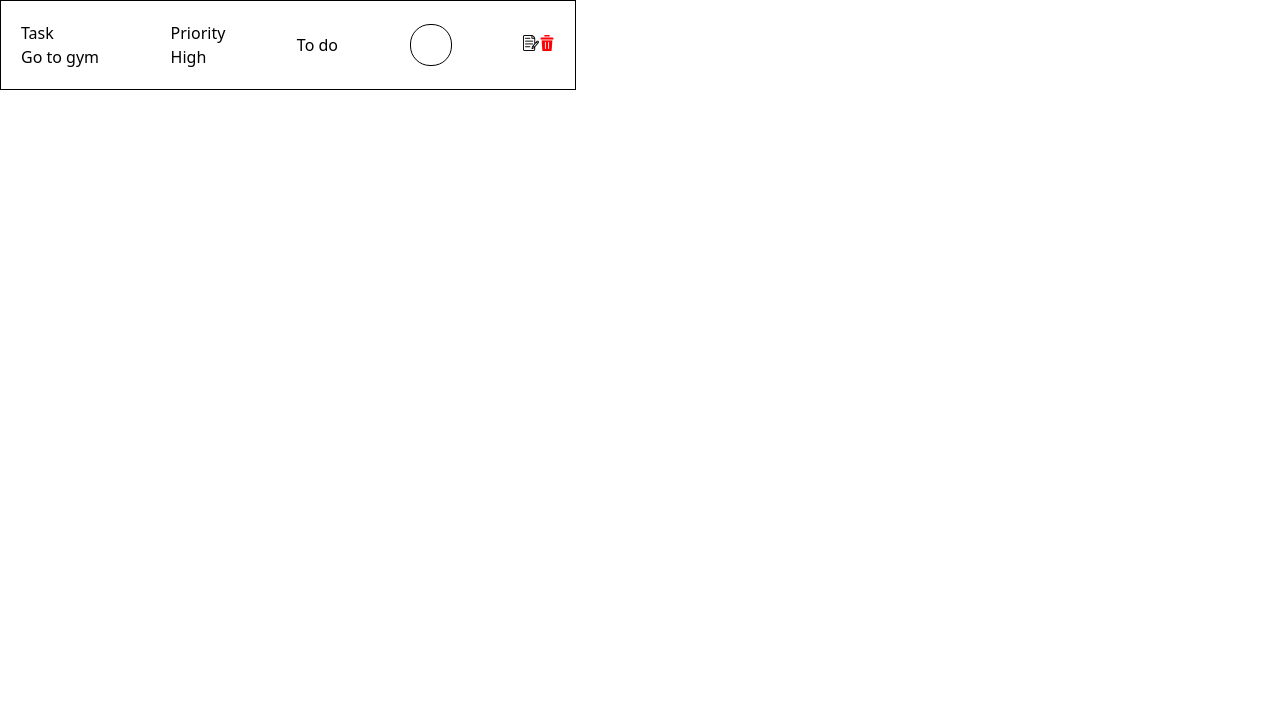
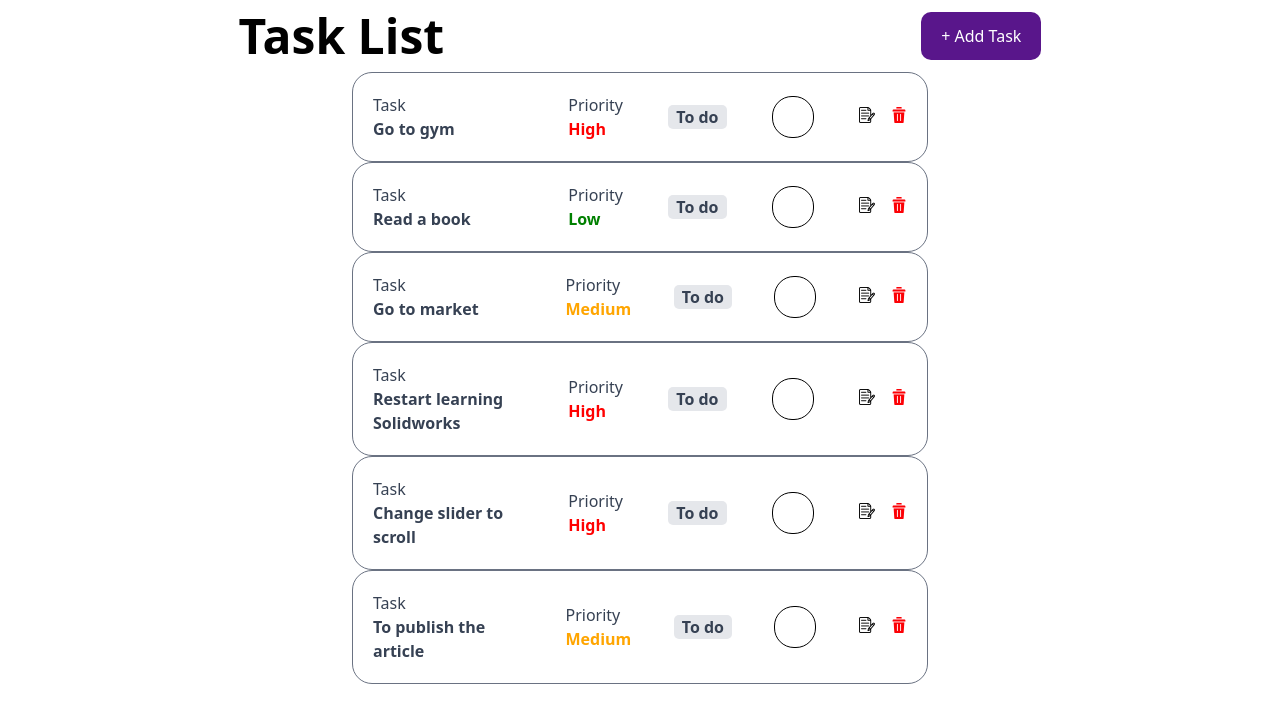
Before and after one commit to ArBa-dev-J/Task_list, a React (Vite) app: page / in a window 1280 px wide. Shown: the top 722 px of the page. Built offline with nearby package versions, Linux system fonts and the light colour scheme; data requests are answered from the project's data file.

Commit message:
add 'get' from json, add different colors based on prio

```diff
--- a/src/App.jsx
+++ b/src/App.jsx
@@ -1,9 +1,11 @@
-import Task
- from "./TaskList/Task";
+import Header from "./Header/Header";
+import TaskSection from "./TaskList/TaskSection";
+
 function App() {
   return (
     <>
-    <Task/>
+      <Header />
+      <TaskSection/>
     </>
   );
 }
--- /dev/null
+++ b/src/Header/Header.jsx
@@ -0,0 +1,12 @@
+function Header() {
+    return (
+        <header className="flex justify-around items-center">
+            <div><h1 className="font-bold text-[3rem]">Task List</h1></div>
+            <div>
+                <button type="button" className=" p-3 pr-5 pl-5 bg-purple-900 text-white rounded-[10px]">+ Add Task</button>
+            </div>
+        </header>
+    );
+}
+
+export default Header;
--- a/src/TaskList/Task.jsx
+++ b/src/TaskList/Task.jsx
@@ -1,27 +1,36 @@
-import deleteIcon from  "../assets/delete.png"
+import deleteIcon from "../assets/delete.png"
 import editIcon from "../assets/notes.png";
 
-function Task(){
+
+function Task({ skill, fetchData }) {
+
+      const getPriorityColor = () => {
+        if (skill.priority === "Low") return "green";
+        if (skill.priority === "Medium") return "orange";
+        if (skill.priority === "High") return "red";
+        return "gray";
+    };
+
     return (
         <>
-    <div className="flex justify-between items-center w-[45%] border p-5">
+            <div className="flex justify-between items-center w-[45%]  border border-gray-500 rounded-[20px] p-5">
                 <div>
-            <p>Task</p>
-            <p>Go to gym</p>
+                    <p className="text-gray-700">Task</p>
+                    <p className="font-bold text-gray-700 w-[150px]">{skill.title}</p>
                 </div>
                 <div>
-            <p>Priority</p>
-            <p>High</p>
+                    <p className="text-gray-700">Priority</p>
+                    <p style={{ color: getPriorityColor()}} className="font-bold">{skill.priority}</p>
                 </div>
                 <div>
-            <button type="button">To do</button>
+                    <button type="button" className="font-bold text-gray-700 bg-gray-200 rounded-[5px] pl-2 pr-2">To do</button>
                 </div>
                 <div>
-            <div className="border p-5 rounded-[20px]"/>
+                    <div className="border p-5 rounded-[20px]" />
                 </div>
                 <div>
-            <button className=""><img src={editIcon}/></button>
-            <button className=""><img src={deleteIcon}/></button>
+                    <button className="pr-4"><img src={editIcon} className="" /></button>
+                    <button><img src={deleteIcon} /></button>
                 </div>
             </div>
         </>
--- a/src/TaskList/TaskList.jsx
+++ b/src/TaskList/TaskList.jsx
@@ -1 +1,38 @@
-// import Task from "./Task";
+import Task from "./Task";
+import { useEffect, useState } from "react";
+
+function TaskList() {
+    const [skill, setSKill] = useState([]);
+    const [error, setError] = useState("");
+
+    const fetchData = async () => {
+        try {
+            const response = await fetch("http://localhost:3000/tasks");
+            if (!response.ok) {
+                throw new Error("Error! Failed to fetch");
+            }
+            const results = await response.json();
+            setSKill(results);
+        } catch (error) {
+            setError(error.message);
+        }
+    }
+
+    useEffect(() => {
+        fetchData();
+    }, []);
+
+
+
+    return (
+        <>
+            <div>{error}</div>
+            {skill.map((skill) => (
+                <Task skill={skill} fetchData={fetchData()} key={skill.id} />
+            ))}
+
+        </>
+    );
+}
+
+export default TaskList;
--- /dev/null
+++ b/src/TaskList/TaskSection.jsx
@@ -0,0 +1,14 @@
+import TaskList from "./TaskList";
+
+function TaskSection() {
+    return (
+        <>
+            <section className="flex flex-col items-center">
+                <TaskList />
+            </section>
+
+        </>
+    );
+}
+
+export default TaskSection;
--- a/src/data/db.json
+++ b/src/data/db.json
@@ -0,0 +1,46 @@
+{
+  "tasks": [
+    {
+      "id": "task-001",
+      "title": "Go to gym",
+      "priority": "High",
+      "status": "To Do",
+      "progress": 0
+    },
+    {
+      "id": "task-002",
+      "title": "Read a book",
+      "priority": "Low",
+      "status": "Done",
+      "progress": 100
+    },
+    {
+      "id": "task-003",
+      "title": "Go to market",
+      "priority": "Medium",
+      "status": "In Progress",
+      "progress": 50
+    },
+    {
+      "id": "task-004",
+      "title": "Restart learning Solidworks",
+      "priority": "High",
+      "status": "To Do",
+      "progress": 0
+    },
+    {
+      "id": "task-005",
+      "title": "Change slider to scroll",
+      "priority": "High",
+      "status": "Done",
+      "progress": 100
+    },
+    {
+      "id": "task-006",
+      "title": "To publish the article",
+      "priority": "Medium",
+      "status": "In Progress",
+      "progress": 50
+    }
+  ]
+}
```
Also changed, not shown: 1 other file (tests, documents, lock files or other folders). Lines whose indentation alone changed are shown as unchanged.
